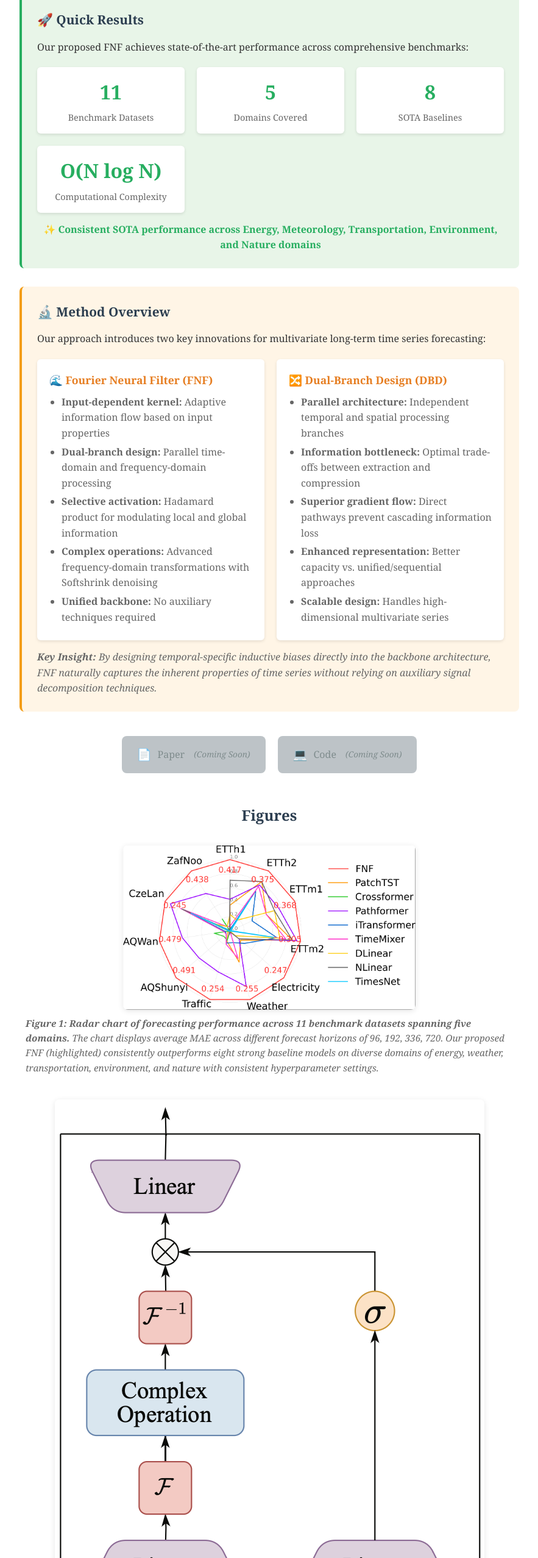
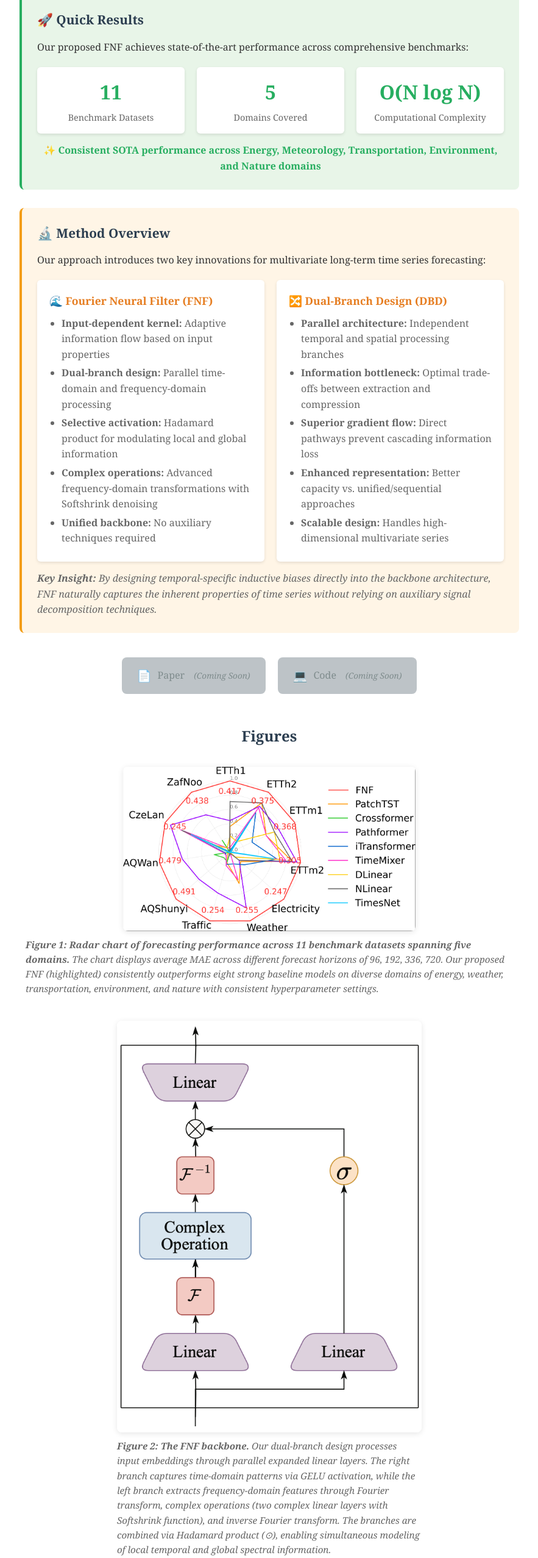
Before and after one commit to chenheng-xu/fnf, a plain HTML site: page index.html in a window 1280 px wide. Shown: the part 1345-3900 px from the top of the page at 61% size, without its empty margins (198-1081 px from the left). Drawn offline with Linux system fonts and the light colour scheme.

Commit message:
Update index.html

```diff
--- a/index.html
+++ b/index.html
@@ -294,6 +294,11 @@
             width: 100%;
         }
 
+        /* Special styling for Figure 2 - smaller size */
+        .image-item.figure-2 {
+            max-width: 500px;
+        }
+
         .image-placeholder {
             width: 100%;
             height: 250px;
@@ -529,10 +534,6 @@
                     <div class="highlight-label">Domains Covered</div>
                 </div>
                 <div class="highlight-item">
-                    <span class="highlight-number">8</span>
-                    <div class="highlight-label">SOTA Baselines</div>
-                </div>
-                <div class="highlight-item">
                     <span class="highlight-number">O(N log N)</span>
                     <div class="highlight-label">Computational Complexity</div>
                 </div>
@@ -594,7 +595,7 @@
                     <img src="images/radar_chart.png" alt="Radar Chart Performance Comparison">
                     <div class="image-caption"><strong>Figure 1: Radar chart of forecasting performance across 11 benchmark datasets spanning five domains.</strong> The chart displays average MAE across different forecast horizons of 96, 192, 336, 720. Our proposed FNF (highlighted) consistently outperforms eight strong baseline models on diverse domains of energy, weather, transportation, environment, and nature with consistent hyperparameter settings.</div>
                 </div>
-                <div class="image-item">
+                <div class="image-item figure-2">
                     <img src="images/fnf_backbone.png" alt="FNF Backbone Architecture">
                     <div class="image-caption"><strong>Figure 2: The FNF backbone.</strong> Our dual-branch design processes input embeddings through parallel expanded linear layers. The right branch captures time-domain patterns via GELU activation, while the left branch extracts frequency-domain features through Fourier transform, complex operations (two complex linear layers with Softshrink function), and inverse Fourier transform. The branches are combined via Hadamard product (⊙), enabling simultaneous modeling of local temporal and global spectral information.</div>
                 </div>
```
